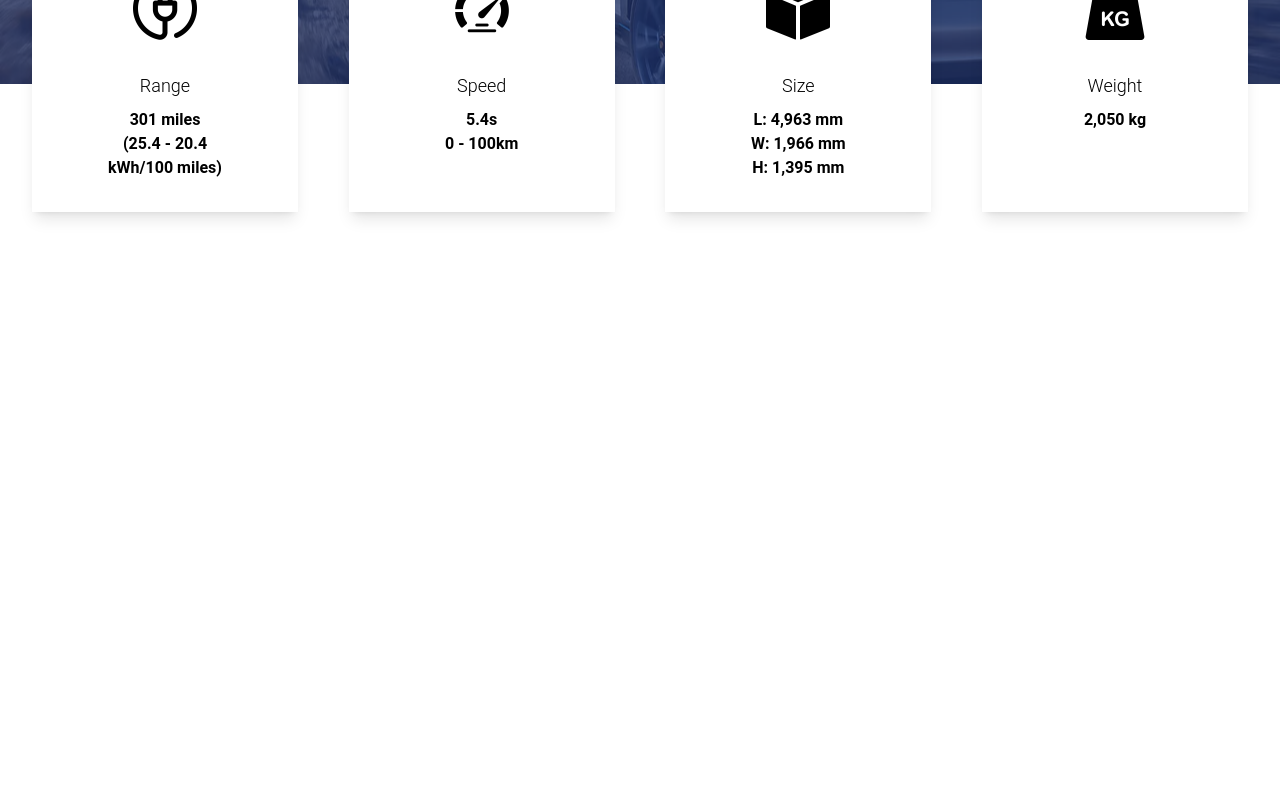
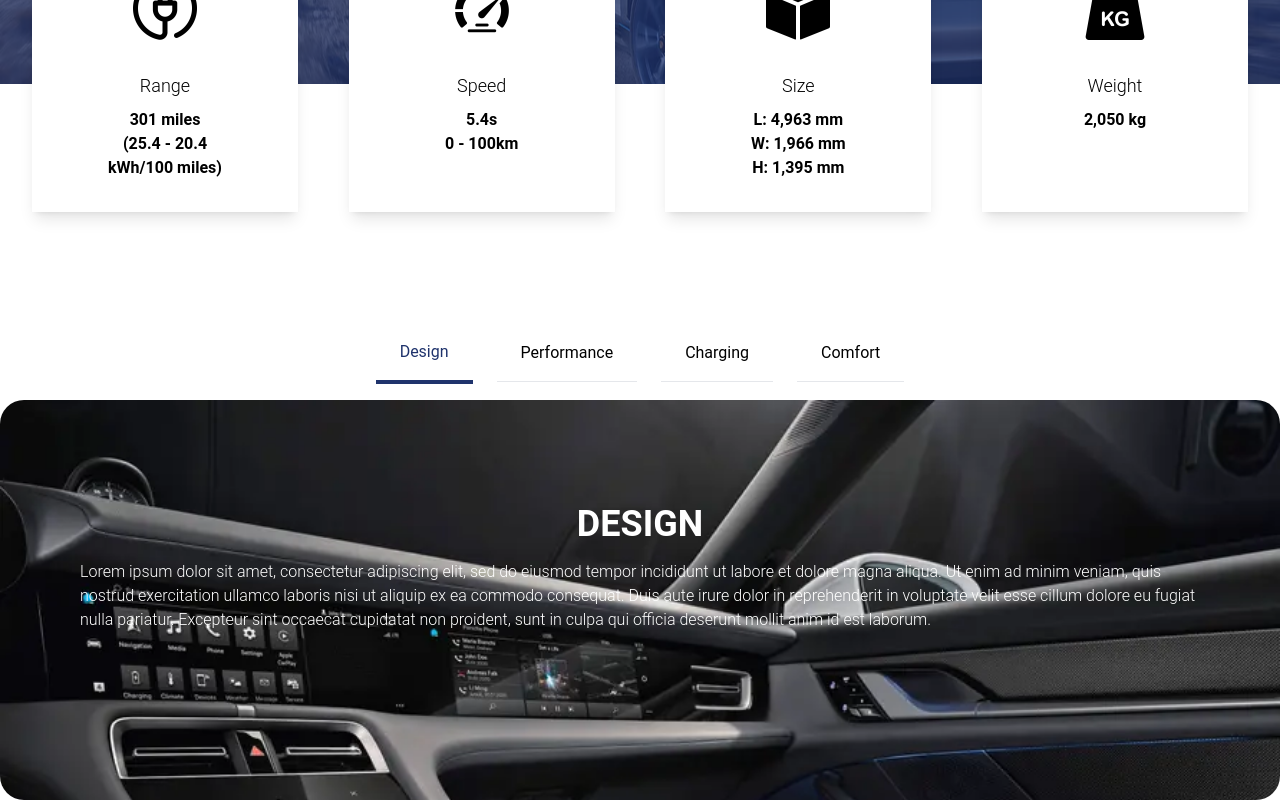
Before and after one commit to MarcinBieniek/Vue-Tailwind, a Vue app: page / in a window 1280 px wide. Shown: the part 1997-2797 px from the top of the page. Before the commit the page ends 2241 px from the top, so only its background shows below. Built offline with nearby package versions, Linux system fonts and the light colour scheme.

Commit message:
Add tabs component

```diff
--- a/src/components/Stats.vue
+++ b/src/components/Stats.vue
@@ -1,5 +1,5 @@
 <template>
-  <section class="Stats bg-cover bg-no-repeat bg-center relative py-8 lg:pt-32" :style="`background-image:url(${PorscheBackgroundBlue}); min-height: 300px`">
+  <section class="Stats bg-cover bg-no-repeat bg-center relative py-8 lg:pt-32 mb-20 lg:mb-60" :style="`background-image:url(${PorscheBackgroundBlue}); min-height: 300px`">
     <div class="w-full h-full bg-customBlue opacity-75 absolute top-0 left-0 z-0" />
     <div class="Stats-Components flex flex-col lg:flex-row items-center justify-between w-full z-50 relative lg:absolute px-8">
       <StatsCart v-for="obj, objIndex in cards" :key="objIndex" :content="obj"/>
--- a/src/components/StatsCard.vue
+++ b/src/components/StatsCard.vue
@@ -1,5 +1,5 @@
 <template>
-  <section class="Stats-Card flex flex-col items-center text-black text-center bg-white p-16 mb-8 shadow-lg">
+  <section class="Stats-Card flex flex-col items-center text-black text-center bg-white p-16 shadow-lg mb-8">
     <img class="h-16 mb-8" :src="content.imgSrc" :alt="content.title" />
     <h2 class="text-lg mb-2 font-light">{{ content.title }}</h2>
     <p class="font-bold" v-html="content.description" />
--- a/src/components/Tabs.vue
+++ b/src/components/Tabs.vue
@@ -1,3 +1,67 @@
 <template>
-  <section>This are tabs</section>
+  <section class="Tabs">
+    <header class="flex flex-row items-center justify-center mb-4">
+      <div
+        v-for="obj, objIndex in tabs" :key="objIndex"
+        class="Tabs-Header-Item px-6 py-4 mx-3 cursor-pointer"
+        :class="objIndex === activeTab ? 'text-customBlue border-b-4 border-customBlue' : 'border-b'"
+        @click="updateActiveTab(objIndex)"
+      >
+        {{ obj.title }}
+      </div>
+    </header>
+    <div class="container mx-auto bg-cover bg-no-repeat flex items-center justify-center rounded-3xl" :style="`background-image:url(${getActiveTabComponent.imgSrc}); min-height: 400px`">
+      <div class="mb-16 text-white flex justify-center flex-col w-full">
+        <h2 class="text-4xl uppercase text-center font-bold mb-4">{{ getActiveTabComponent.title }}</h2>
+        <p class="font-light px-20">{{ getActiveTabComponent.description }}</p>
+      </div>
+    </div>
+  </section>
 </template>
+
+<script>
+import { reactive, toRefs, computed } from 'vue';
+import Inside from '../assets/inside.jpg';
+
+export default {
+  setup(){
+    const data = reactive({
+      activeTab: 0,
+      getActiveTabComponent: computed(() => {
+        return data.tabs[data.activeTab]
+      }),
+      tabs:[
+        {
+          imgSrc: Inside,
+          title: 'Design',
+          description: "Lorem ipsum dolor sit amet, consectetur adipiscing elit, sed do eiusmod tempor incididunt ut labore et dolore magna aliqua. Ut enim ad minim veniam, quis nostrud exercitation ullamco laboris nisi ut aliquip ex ea commodo consequat. Duis aute irure dolor in reprehenderit in voluptate velit esse cillum dolore eu fugiat nulla pariatur. Excepteur sint occaecat cupidatat non proident, sunt in culpa qui officia deserunt mollit anim id est laborum."
+        },
+        {
+          imgSrc: Inside,
+          title: 'Performance',
+          description: "Lorem ipsum dolor sit amet, consectetur adipiscing elit, sed do eiusmod tempor incididunt ut labore et dolore magna aliqua. Ut enim ad minim veniam, quis nostrud exercitation ullamco laboris nisi ut aliquip ex ea commodo consequat. Duis aute irure dolor in reprehenderit in voluptate velit esse cillum dolore eu fugiat nulla pariatur. Excepteur sint occaecat cupidatat non proident, sunt in culpa qui officia deserunt mollit anim id est laborum."
+        },
+        {
+          imgSrc: Inside,
+          title: 'Charging',
+          description: "Lorem ipsum dolor sit amet, consectetur adipiscing elit, sed do eiusmod tempor incididunt ut labore et dolore magna aliqua. Ut enim ad minim veniam, quis nostrud exercitation ullamco laboris nisi ut aliquip ex ea commodo consequat. Duis aute irure dolor in reprehenderit in voluptate velit esse cillum dolore eu fugiat nulla pariatur. Excepteur sint occaecat cupidatat non proident, sunt in culpa qui officia deserunt mollit anim id est laborum."
+        },
+        {
+          imgSrc: Inside,
+          title: 'Comfort',
+          description: "Lorem ipsum dolor sit amet, consectetur adipiscing elit, sed do eiusmod tempor incididunt ut labore et dolore magna aliqua. Ut enim ad minim veniam, quis nostrud exercitation ullamco laboris nisi ut aliquip ex ea commodo consequat. Duis aute irure dolor in reprehenderit in voluptate velit esse cillum dolore eu fugiat nulla pariatur. Excepteur sint occaecat cupidatat non proident, sunt in culpa qui officia deserunt mollit anim id est laborum."
+        },
+      ]
+    })
+
+    const updateActiveTab = (objIndex) => {
+      data.activeTab = objIndex
+    }
+
+    return {
+      updateActiveTab,
+      ...toRefs(data)
+    }
+  }
+}
+</script>
--- a/src/views/Home.vue
+++ b/src/views/Home.vue
@@ -4,19 +4,20 @@
     <MainHeader />
     <Presentation v-for="obj, objIndex in presentations" :key="objIndex" :content="obj"/>
     <Stats />
+    <Tabs />
   </div>
 </template>
 
 <script>
 
-  import { Nav, MainHeader, Presentation, Stats } from '../components'
+  import { Nav, MainHeader, Presentation, Stats, Tabs } from '../components'
   import { reactive, toRefs } from 'vue';
   import PorscheInterior from '../assets/taycan-interior.jpeg'
   import PorscheTaycan from '../assets/porsche-taycan.webp'
 
   export default {
     components: {
-      Presentation, MainHeader, Nav, Stats
+      Presentation, MainHeader, Nav, Stats, Tabs
     },
     setup() {
 
```
Also changed, not shown: src/assets/inside.jpg (added).
